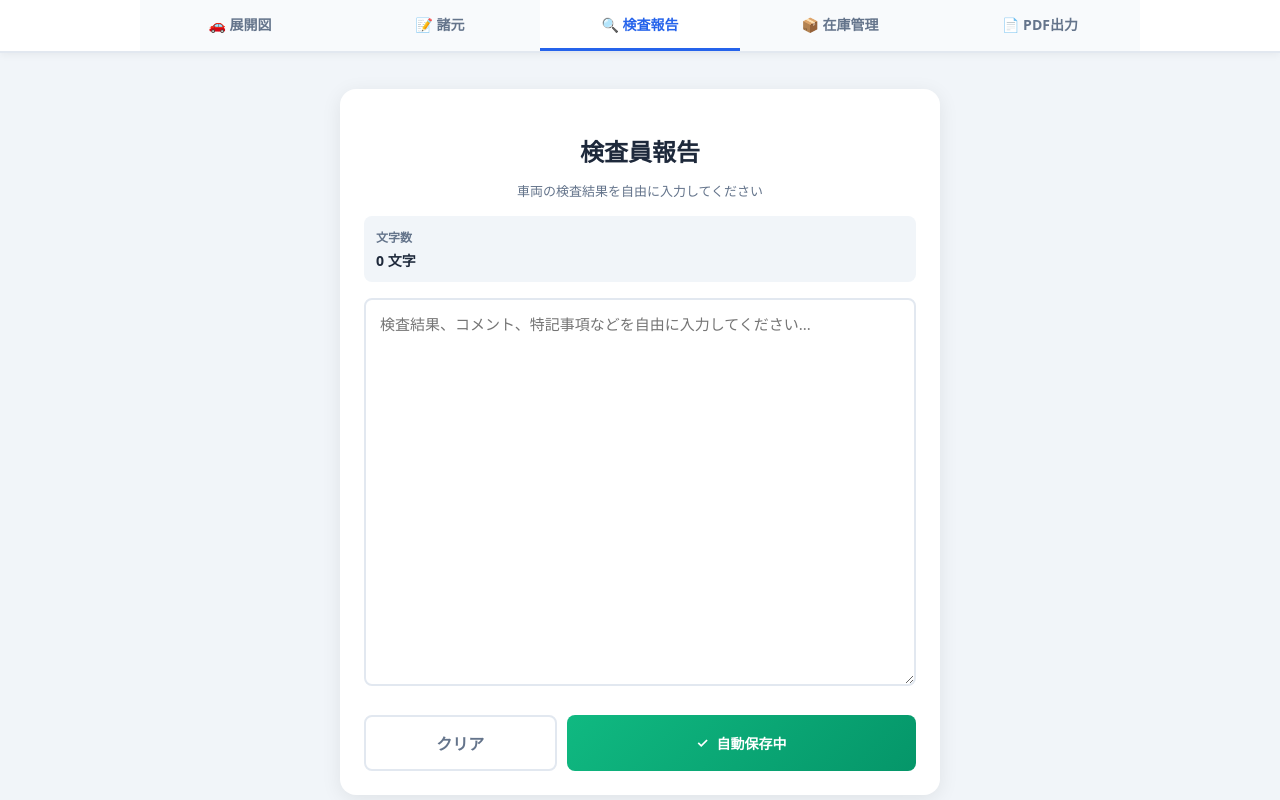
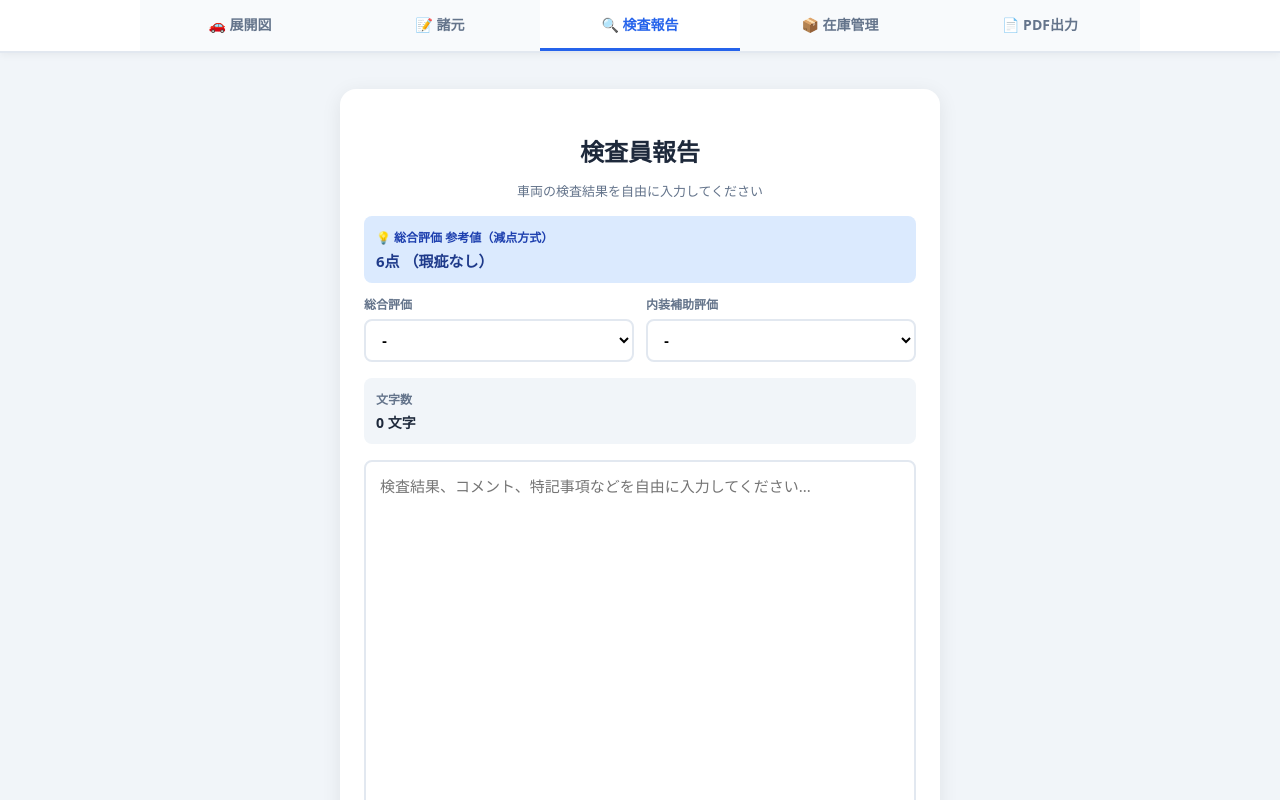
Before and after one commit to s430g717-spec/used-car-app, a React (Vite) app: page / in a window 1280 px wide. Both pictures are taken after a click on the button "🔍 検査報告". Shown: the top 800 px of the page. Built offline with nearby package versions, Linux system fonts and the light colour scheme.

Commit message:
交換フリック全方向対応/長押し選択無効化/総合評価内装評価参考値追加

```diff
--- a/src/DefectInputDialog.tsx
+++ b/src/DefectInputDialog.tsx
@@ -108,6 +108,14 @@ export function DefectInputDialog(props: {
       return;
     }
 
+    // 交換（✖✖）はどの方向でもレベルなしで入力
+    if (code === '✖✖') {
+      quickAdd({ type: code });
+      touchStartPos.current = null;
+      setActiveType(null);
+      return;
+    }
+
     // 通常の瑕疵（レベル1-3）
     if (distance < 40) {
       quickAdd({ type: code });
@@ -173,7 +181,10 @@ export function DefectInputDialog(props: {
           maxWidth: 400,
           width: '100%',
           boxShadow: '0 8px 32px rgba(0,0,0,0.2)',
-          pointerEvents: 'all'
+          pointerEvents: 'all',
+          userSelect: 'none',
+          WebkitUserSelect: 'none',
+          WebkitTouchCallout: 'none'
         }}
         onClick={(e) => e.stopPropagation()}
       >
@@ -236,7 +247,10 @@ export function DefectInputDialog(props: {
                     fontWeight: 600,
                     color: '#92400e',
                     cursor: 'pointer',
-                    transition: 'all 0.15s'
+                    transition: 'all 0.15s',
+                    userSelect: 'none',
+                    WebkitUserSelect: 'none',
+                    WebkitTouchCallout: 'none'
                   }}
                   onMouseEnter={(e) => {
                     e.currentTarget.style.background = '#fee2e2';
--- a/src/components/InspectorReport.tsx
+++ b/src/components/InspectorReport.tsx
@@ -2,6 +2,8 @@ import React, { useState } from 'react';
 
 export interface InspectorReportData {
   content: string;
+  overallRating?: string;
+  interiorRating?: string;
 }
 
 export function InspectorReport() {
@@ -14,8 +16,32 @@ export function InspectorReport() {
         console.error('Failed to load saved report', e);
       }
     }
-    return { content: '' };
+    return { content: '', overallRating: '', interiorRating: '' };
   });
+
+  // 瑕疵データを取得
+  const [partDefects, setPartDefects] = useState<any[]>(() => {
+    const saved = localStorage.getItem('partDefects');
+    return saved ? JSON.parse(saved) : [];
+  });
+
+  // partDefects の変更を監視
+  React.useEffect(() => {
+    const handleStorageChange = () => {
+      const saved = localStorage.getItem('partDefects');
+      if (saved) {
+        setPartDefects(JSON.parse(saved));
+      }
+    };
+
+    window.addEventListener('storage', handleStorageChange);
+    const interval = setInterval(handleStorageChange, 1000);
+
+    return () => {
+      window.removeEventListener('storage', handleStorageChange);
+      clearInterval(interval);
+    };
+  }, []);
 
   // 自動保存機能
   React.useEffect(() => {
@@ -24,13 +50,53 @@ export function InspectorReport() {
 
   const handleClear = () => {
     if (confirm('入力内容をクリアしますか？')) {
-      const emptyReport = { content: '' };
+      const emptyReport = { content: '', overallRating: '', interiorRating: '' };
       setReport(emptyReport);
       localStorage.setItem('inspectorReport', JSON.stringify(emptyReport));
     }
   };
 
   const charCount = report.content.length;
+
+  // 参考値を計算
+  const calculateSuggestedRating = React.useMemo(() => {
+    const allDefects: any[] = [];
+    partDefects.forEach((pd: any) => {
+      pd.defects.forEach((d: any) => {
+        allDefects.push({ ...d, part: pd.part });
+      });
+    });
+
+    // レベルなしのA（キズ）の数
+    const levellessA = allDefects.filter(d => d.type === 'A' && !d.level).length;
+
+    // レベル1（E1相当）の数
+    const level1Count = allDefects.filter(d => d.level === '1').length;
+
+    // レベル2（E2相当）の数
+    const level2Count = allDefects.filter(d => d.level === '2').length;
+
+    // レベル1を持つパネル数
+    const level1Panels = new Set(
+      allDefects.filter(d => d.level === '1').map(d => d.part)
+    ).size;
+
+    // 判定ロジック
+    if (levellessA === 0 && level1Count === 0 && level2Count === 0) {
+      return '6点 （瑕疵なし）';
+    }
+    if (levellessA <= 1 && level1Count === 0 && level2Count === 0) {
+      return '6点 （レベルなしA 1つまで）';
+    }
+    if (level1Count <= 2 && level2Count === 0) {
+      return '5点 （レベル1 2つまで）';
+    }
+    if (level1Panels <= 8 && level2Count <= 1) {
+      return '4.5点 （レベル1 8パネルまで / レベル2 1つまで）';
+    }
+
+    return '4点以下 （上記基準を超過）';
+  }, [partDefects]);
 
   return (
     <div style={{ maxWidth: 600, margin: '0 auto', padding: 20 }}>
@@ -42,6 +108,76 @@ export function InspectorReport() {
         <p style={{ fontSize: 13, color: '#64748b', textAlign: 'center', marginBottom: 16 }}>
           車両の検査結果を自由に入力してください
         </p>
+
+        <div style={{ marginBottom: 12, padding: 12, background: '#dbeafe', borderRadius: 8 }}>
+          <div style={{ fontSize: 12, color: '#1e40af', fontWeight: 600, marginBottom: 4 }}>
+            💡 総合評価 参考値（減点方式）
+          </div>
+          <div style={{ fontSize: 15, color: '#1e3a8a', fontWeight: 700 }}>
+            {calculateSuggestedRating}
+          </div>
+        </div>
+
+        <div style={{ display: 'grid', gridTemplateColumns: '1fr 1fr', gap: 12, marginBottom: 16 }}>
+          <div>
+            <label style={{ fontSize: 12, color: '#64748b', fontWeight: 600, display: 'block', marginBottom: 6 }}>
+              総合評価
+            </label>
+            <select
+              value={report.overallRating || ''}
+              onChange={(e) => setReport({ ...report, overallRating: e.target.value })}
+              style={{
+                width: '100%',
+                padding: '10px 12px',
+                borderRadius: 8,
+                border: '2px solid #e2e8f0',
+                fontSize: 15,
+                fontWeight: 600,
+                cursor: 'pointer',
+                background: '#fff',
+                outline: 'none'
+              }}
+            >
+              <option value="">-</option>
+              <option value="S点">S点</option>
+              <option value="6点">6点</option>
+              <option value="5点">5点</option>
+              <option value="4.5点">4.5点</option>
+              <option value="4点">4点</option>
+              <option value="3.5点">3.5点</option>
+              <option value="3点">3点</option>
+              <option value="R点">R点</option>
+            </select>
+          </div>
+
+          <div>
+            <label style={{ fontSize: 12, color: '#64748b', fontWeight: 600, display: 'block', marginBottom: 6 }}>
+              内装補助評価
+            </label>
+            <select
+              value={report.interiorRating || ''}
+              onChange={(e) => setReport({ ...report, interiorRating: e.target.value })}
+              style={{
+                width: '100%',
+                padding: '10px 12px',
+                borderRadius: 8,
+                border: '2px solid #e2e8f0',
+                fontSize: 15,
+                fontWeight: 600,
+                cursor: 'pointer',
+                background: '#fff',
+                outline: 'none'
+              }}
+            >
+              <option value="">-</option>
+              <option value="A">A</option>
+              <option value="B">B</option>
+              <option value="C">C</option>
+              <option value="D">D</option>
+              <option value="E">E</option>
+            </select>
+          </div>
+        </div>
 
         <div style={{ marginBottom: 16, padding: 12, background: '#f1f5f9', borderRadius: 8 }}>
           <div style={{ fontSize: 12, color: '#64748b', fontWeight: 600 }}>文字数</div>
```
Also changed, not shown: 4 other files (tests, documents, lock files or other folders).
